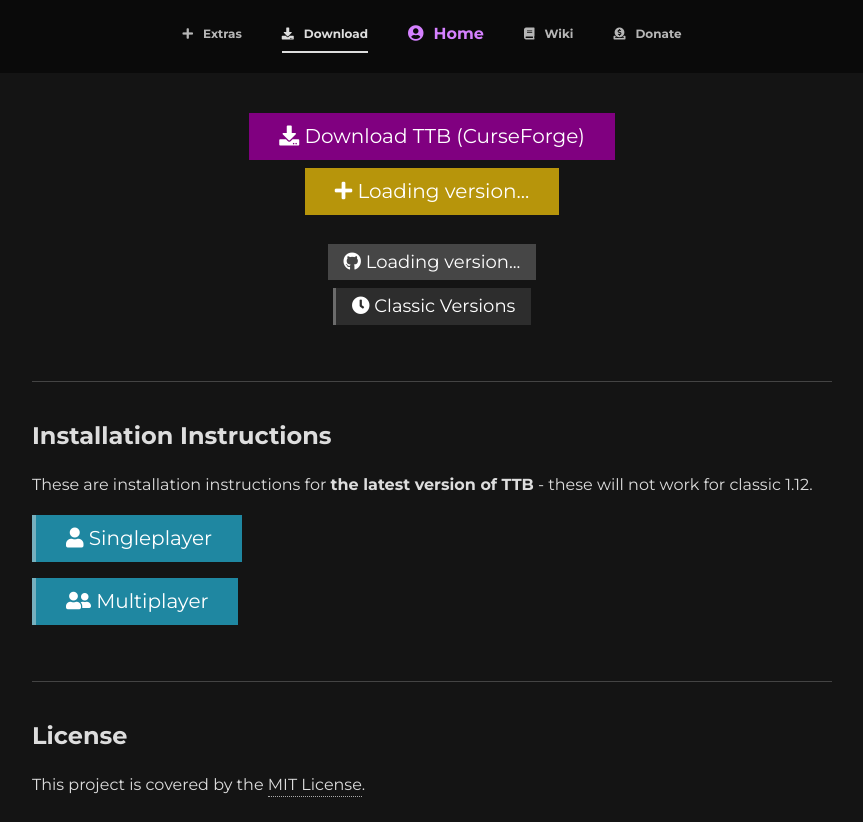
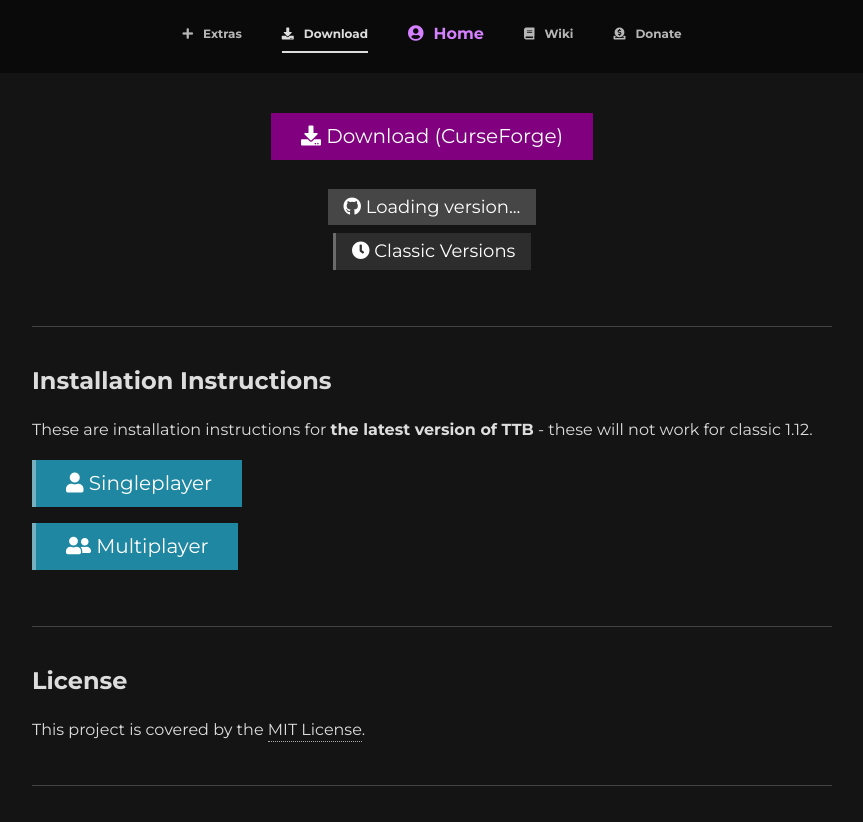
Before and after one commit to tempestsbox/tempestsbox.github.io, a Jekyll site: the page built from _pages/download.html, in a window 1280 px wide, cut to the strip 0-822 px from the top of the page. Shown: the whole strip, without its empty margins (208-1071 px from the left). Built offline with Jekyll 4.4.1, drawn with Linux system fonts in a browser that asks for light colours; nearby versions of some CDN libraries; comment, search, counter and statistics services are not loaded.

Commit message:
0.8.0+a4 article and reorganisations

```diff
--- a/_includes/download_buttons.html
+++ /dev/null
@@ -1,34 +0,0 @@
-<div id="download-button" class="no-highlight">
-    <a href="https://curseforge.com/{{ site.curseforge-link }}">
-        <button class="download-btn" id="curseforge">
-            <i class="fa fa-download"></i> Download TTB (CurseForge) </button>
-    </a>
-
-    {% include download_extras.html %}
-
-    <br><br>
-
-    <a class="download-btn" id="github-link">
-        <button class="download-btn minor" id="github">
-            <i class="fab fa-github"></i> Loading version... </button>
-    </a>
-    <script src="/assets/js/downloadButtons.js"></script>
-    <script>
-        fetchGitHubArchive("{{ site.github_user }}/{{ site.github_repo }}", "github");
-    </script>
-
-    <div style="height: 8px;"><br></div>
-
-    <button type="button" class="download-coll collapsible minor" id="classic"><i class="fas fa-clock"></i> Classic Versions </button>
-    <div id="download-coll-classic-content" class="collapsible-content">
-        <a id="download-coll-classic-link" href="https://github.com/{{ site.github_user }}/{{ site.github_repo_classic }}/archive/0.7.zip">
-            <button class="download-btn" id="classic"> Classic v0.7 (MC 1.12) </button>
-        </a>
-
-        <br>
-
-        <a id="download-coll-classic-link" href="https://github.com/{{ site.github_user }}/{{ site.github_repo_classic }}/archive/0.8.zip">
-            <button class="download-btn" id="classic"> Classic v0.8 (MC 1.13, Beta) </button>
-        </a>
-    </div>
-</div>
--- /dev/null
+++ b/_includes/download_buttons/all.html
@@ -0,0 +1,11 @@
+<div id="download-button" class="no-highlight">
+    {% include download_buttons/curseforge.html %}
+
+    <br><br>
+
+    {% include download_buttons/github_latest.html %}
+
+    <div style="height: 8px;"><br></div>
+
+    {% include download_buttons/classic.html %}
+</div>
--- /dev/null
+++ b/_includes/download_buttons/article.html
@@ -0,0 +1,5 @@
+{% include download_buttons/curseforge_specific.html file_id=include.cf_file_id %}
+
+<div style="height: 8px;"><br></div>
+
+{% include download_buttons/github_specific.html release=include.release minor=false %}
--- /dev/null
+++ b/_includes/download_buttons/classic.html
@@ -0,0 +1,15 @@
+<button type="button" class="download-coll collapsible minor" id="classic"><i class="fas fa-clock"></i> Classic Versions
+</button>
+<div id="download-coll-classic-content" class="collapsible-content">
+    <a id="download-coll-classic-link"
+        href="https://github.com/{{ site.github_user }}/{{ site.github_repo_classic }}/archive/0.7.zip">
+        <button class="large" id="classic"> Classic v0.7 (MC 1.12) </button>
+    </a>
+
+    <br>
+
+    <a id="download-coll-classic-link"
+        href="https://github.com/{{ site.github_user }}/{{ site.github_repo_classic }}/archive/0.8.zip">
+        <button class="large" id="classic"> Classic v0.8 (MC 1.13, Beta) </button>
+    </a>
+</div>
--- /dev/null
+++ b/_includes/download_buttons/curseforge.html
@@ -0,0 +1,4 @@
+<a href="https://curseforge.com/{{ site.curseforge-link }}">
+    <button class="large" id="curseforge">
+        <i class="fa fa-download"></i> Download (CurseForge) </button>
+</a>
--- /dev/null
+++ b/_includes/download_buttons/curseforge_specific.html
@@ -0,0 +1,4 @@
+<a href="https://curseforge.com/{{ site.curseforge-link }}/files/{{ include.file_id }}">
+    <button class="large" id="curseforge">
+        <i class="fa fa-download"></i> Download (CurseForge) </button>
+</a>
--- a/_includes/download_extras.html
+++ b/_includes/download_buttons/extras.html
@@ -1,5 +1,5 @@
-<div style="height: 8px;"><br></div><a class="download-btn" id="github-extras-link">
-    <button class="download-btn" id="github-extras">
+<div style="height: 8px;"><br></div><a class="large" id="github-extras-link">
+    <button class="large" id="github-extras">
         <i class="fas fa-plus"></i> Loading version... </button>
 </a>
 <script src="/assets/js/downloadButtons.js"></script>
--- /dev/null
+++ b/_includes/download_buttons/github_latest.html
@@ -0,0 +1,8 @@
+<a class="large" id="github-link">
+    <button class="large minor" id="github">
+        <i class="fab fa-github"></i> Loading version... </button>
+</a>
+<script src="/assets/js/downloadButtons.js"></script>
+<script>
+    fetchGitHubArchive("{{ site.github_user }}/{{ site.github_repo }}", "github", true);
+</script>
--- /dev/null
+++ b/_includes/download_buttons/github_specific.html
@@ -0,0 +1,3 @@
+<a class="large" id="github-link" href="https://github.com/{{ site.github_user }}/{{ site.github_repo }}/archive/{{ include.release }}.zip">
+    <button class="large{% if include.minor != false %} minor{% endif %}" id="github"><i class="fab fa-github"></i> Direct Download ({{ include.release }})</button>
+</a>
--- /dev/null
+++ b/_includes/report_bug.html
@@ -0,0 +1,3 @@
+<a href="https://github.com/{{ site.github_user }}/{{ site.github_repo }}/issues">
+    <button class="large" id="report-bug"><i class="fas fa-bug"></i> Report a Bug</button>
+</a>
--- a/_layouts/article.html
+++ b/_layouts/article.html
@@ -5,3 +5,5 @@
 <h1> {{ page.title }} </h1>
 
 {{ content }}
+
+<hr>
--- a/_pages/download.html
+++ b/_pages/download.html
@@ -7,7 +7,7 @@
 
 <script>var textElement = undefined;</script>
 
-{% include download_buttons.html %}
+{% include download_buttons/all.html %}
 <hr class="separator">
 
 <h2 ignore-underline>Installation Instructions</h2>
--- a/_pages/extras.html
+++ b/_pages/extras.html
@@ -12,7 +12,7 @@
 <script>var textElement = undefined;</script>
 
 <hr>
-<div center>{% include download_extras.html %}</div>
+<div center>{% include download_buttons/extras.html %}</div>
 <hr>
 
 <div class="two-grid no-highlight">
--- a/assets/css/global.css
+++ b/assets/css/global.css
@@ -459,24 +459,27 @@
     border: solid rgb(70, 70, 70) .1em;
     margin-bottom: 1em;
 }
-button.download-btn, button.download-coll {
+button.large, button.download-coll {
     padding: 12px 30px;
     transition: all 0.2s ease;
 }
-button.download-btn#curseforge {
+button#curseforge {
     background-color: purple;
 }
-button.download-btn#github {
+button#github {
     background-color: rgb(70, 70, 70);
 }
-button.download-btn#github-extras {
+button#github-extras {
     background-color: rgb(183, 149, 11);
 }
 button.download-coll#classic {
     background-color: rgba(70, 70, 70, 0.5);
 }
-button.download-btn#classic {
+button#classic {
     background-color: rgb(51, 51, 51);
+}
+button#report-bug {
+    background-color: rgb(231, 76, 60);
 }
 button.minor {
     font-size: 18px;
@@ -505,17 +508,17 @@
     transition: all 0.2s ease;
     margin-top: 1em;
 }
-div.collapsible-content a button.download-btn#classic {
+div.collapsible-content a button#classic {
     background-color: rgb(41, 41, 41);
     margin-bottom: .5em;
     font-size: .9em;
     border-bottom: dotted 1px #aaa;
 }
-button.download-btn:hover, button.download-coll:hover, button.download-btn#classic:hover, button.collapsible-active {
+button.large:hover, button.download-coll:hover, button#classic:hover, button.collapsible-active {
     padding-left: 45px;
     padding-right: 45px;
 }
-button.minor:not(:not(button.download-btn:hover, button.download-coll:hover, button.download-btn#classic:hover, button.collapsible-active)) {
+button.minor:not(:not(button.large:hover, button.download-coll:hover, button#classic:hover, button.collapsible-active)) {
     padding-left: 32px;
     padding-right: 32px;
 }
--- a/assets/js/downloadButtons.js
+++ b/assets/js/downloadButtons.js
@@ -1,8 +1,8 @@
-async function fetchGitHubArchive(repo, element) {
+async function fetchGitHubArchive(repo, element, alwaysDefaultBranch) {
     console.log("Fetching API data for repo " + repo);
     let response = await fetch("https://api.github.com/repos/" + repo + "/releases");
     let data = await response.json();
-    if (data[0]) {
+    if (alwaysDefaultBranch != true && data[0]) {
         updateButton(repo, data[0].tag_name, element);
         return;
     }
@@ -17,7 +17,7 @@
         case "github":
             textElement = document.getElementById(element);
 
-            textElement.innerHTML = "<i class=\"fab fa-github\"></i> Download TTB (Direct, " + archive + ")";
+            textElement.innerHTML = "<i class=\"fab fa-github\"></i> Direct Download (" + archive + ")";
             document.getElementById(element + "-link").href = "https://github.com/" + repo + "/archive/" + archive + ".zip";
 
             console.log("Updated button" + textElement);
```
Also changed, not shown: _articles/release-0.8.0+a4.md (added, +42 -0 lines), _includes/download_buttons/github_release.html (added, +8 -0 lines).
